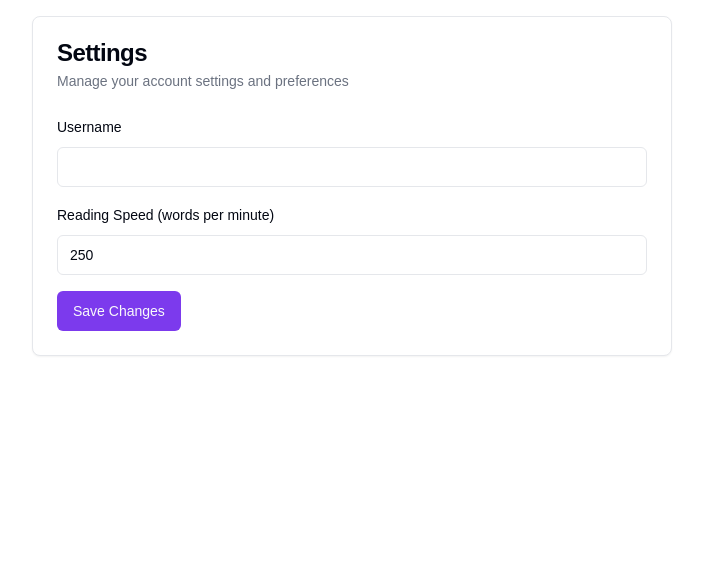
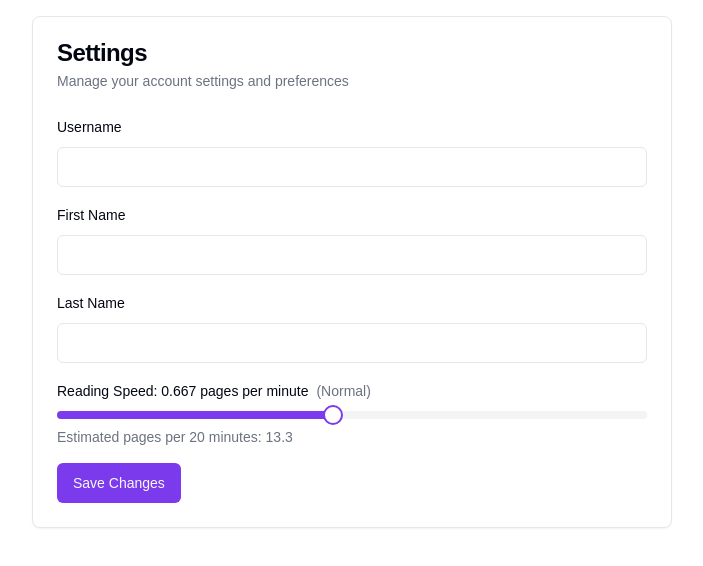
Before and after one commit to WayneDavenport/Mediaq, a Next.js app: page /user-pages/settings in a window 1280 px wide. Shown: the top 566 px of the page, without its empty margins (288-991 px from the left). Built offline with nearby package versions, Linux system fonts and the light colour scheme; no server answers.

Commit message:
Added Logout to dropdown, added basic user-settings

```diff
--- /dev/null
+++ b/src/app/api/user/settings/route.js
@@ -0,0 +1,38 @@
+import { NextResponse } from 'next/server';
+import { getServerSession } from 'next-auth/next';
+import { authOptions } from '@/app/api/auth/[...nextauth]/route';
+import supabase from '@/lib/supabaseClient';
+
+// PUT request to update user settings
+export async function PUT(request) {
+    const session = await getServerSession(authOptions);
+    if (!session) {
+        return NextResponse.json({ error: 'Unauthorized' }, { status: 401 });
+    }
+
+    try {
+        const { username, reading_speed, first_name, last_name } = await request.json();
+
+        // Update user in database
+        const { data, error } = await supabase
+            .from('users')
+            .update({
+                username,
+                reading_speed,
+                first_name,
+                last_name,
+            })
+            .eq('id', session.user.id)
+            .select()
+            .single();
+
+        if (error) throw error;
+
+        return NextResponse.json(data);
+    } catch (error) {
+        return NextResponse.json(
+            { error: error.message || 'Failed to update settings' },
+            { status: 500 }
+        );
+    }
+}
--- a/src/app/user-pages/settings/page.js
+++ b/src/app/user-pages/settings/page.js
@@ -14,15 +14,27 @@ import {
 import { Button } from '@/components/ui/button';
 import { Input } from '@/components/ui/input';
 import { Label } from '@/components/ui/label';
+import { Slider } from '@/components/ui/slider';
 
 export default function Settings() {
     const { data: session, update } = useSession();
     const router = useRouter();
     const [isNewUser, setIsNewUser] = useState(false);
     const [userData, setUserData] = useState({
-        reading_speed: session?.user?.reading_speed || 250,
+        reading_speed: session?.user?.reading_speed || 0.667,
         username: session?.user?.username || '',
+        first_name: session?.user?.first_name || '',
+        last_name: session?.user?.last_name || '',
     });
+
+    const pagesPerTwentyMin = (userData.reading_speed * 20).toFixed(1);
+
+    const getReadingSpeedLabel = (value) => {
+        if (value <= 0.4) return "Slow";
+        if (value <= 0.667) return "Normal";
+        if (value <= 0.9) return "Fast";
+        return "Very Fast";
+    };
 
     useEffect(() => {
         // Check if this is a new Google user
@@ -84,22 +96,56 @@ export default function Settings() {
                             />
                         </div>
 
+                        {!session?.user?.google_id && (
+                            <>
+                                <div className="space-y-2">
+                                    <Label htmlFor="first_name">First Name</Label>
+                                    <Input
+                                        id="first_name"
+                                        value={userData.first_name}
+                                        onChange={(e) => setUserData(prev => ({
+                                            ...prev,
+                                            first_name: e.target.value
+                                        }))}
+                                    />
+                                </div>
+
+                                <div className="space-y-2">
+                                    <Label htmlFor="last_name">Last Name</Label>
+                                    <Input
+                                        id="last_name"
+                                        value={userData.last_name}
+                                        onChange={(e) => setUserData(prev => ({
+                                            ...prev,
+                                            last_name: e.target.value
+                                        }))}
+                                    />
+                                </div>
+                            </>
+                        )}
+
                         <div className="space-y-2">
                             <Label htmlFor="reading_speed">
-                                Reading Speed (words per minute)
+                                Reading Speed: {userData.reading_speed.toFixed(3)} pages per minute
+                                <span className="ml-2 text-sm text-muted-foreground">
+                                    ({getReadingSpeedLabel(userData.reading_speed)})
+                                </span>
                             </Label>
-                            <Input
+                            <Slider
                                 id="reading_speed"
-                                type="number"
-                                min="100"
-                                max="1000"
-                                value={userData.reading_speed}
-                                onChange={(e) => setUserData(prev => ({
+                                min={0.2}
+                                max={1.2}
+                                step={0.067}
+                                value={[userData.reading_speed]}
+                                onValueChange={(value) => setUserData(prev => ({
                                     ...prev,
-                                    reading_speed: parseInt(e.target.value)
+                                    reading_speed: value[0]
                                 }))}
-                                required
+                                className="w-full"
                             />
+                            <p className="text-sm text-muted-foreground">
+                                Estimated pages per 20 minutes: {pagesPerTwentyMin}
+                            </p>
                         </div>
 
                         <Button type="submit">
--- a/src/components/navigation/NavBar.js
+++ b/src/components/navigation/NavBar.js
@@ -1,6 +1,6 @@
 'use client'
 
-import { useSession } from 'next-auth/react'
+import { useSession, signOut } from 'next-auth/react'
 import Link from 'next/link'
 import { usePathname } from 'next/navigation'
 import { useTheme } from 'next-themes'
@@ -116,7 +116,7 @@ export default function NavBar() {
                                 <Link href="/user-pages/settings">Settings</Link>
                             </DropdownMenuItem>
                             <DropdownMenuItem>
-                                <Link href="/user-pages/profile">Profile</Link>
+                                <span onClick={() => signOut()}>Logout</span>
                             </DropdownMenuItem>
                         </DropdownMenuContent>
                     </DropdownMenu>
```
